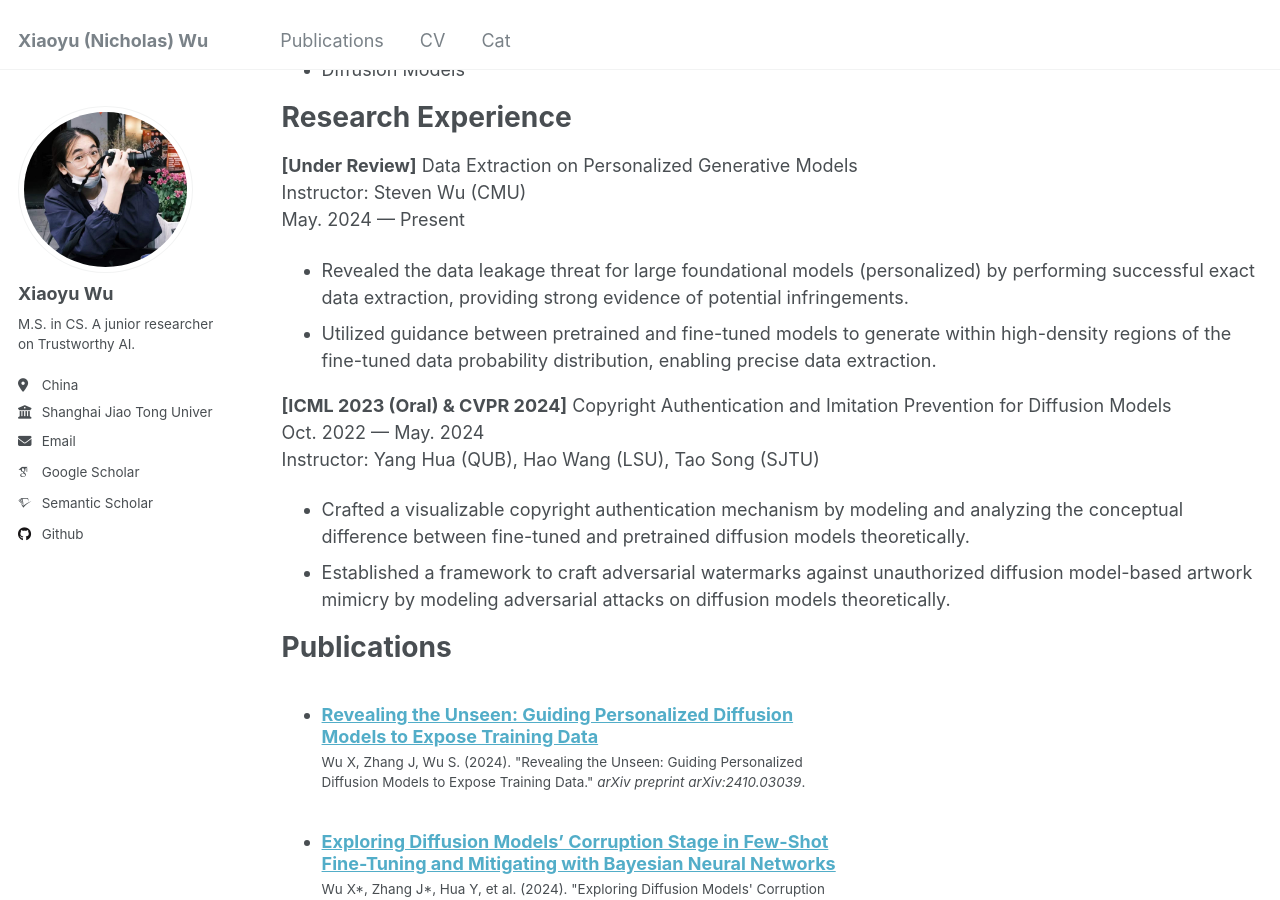
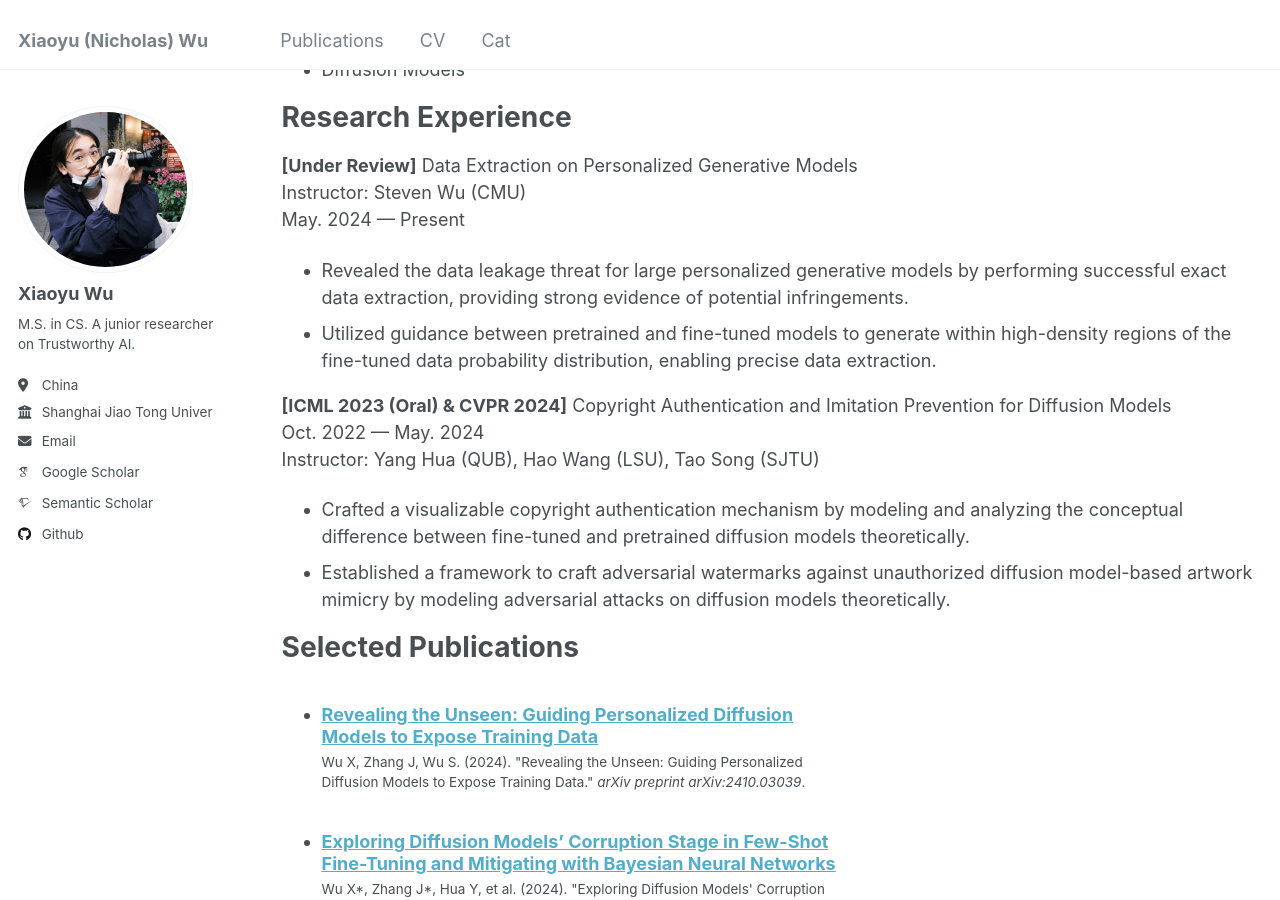
Before and after one commit to Nicholas0228/Nicholas0228.github.io, a Jekyll site: the page built from _pages/cv.md, in a window 1280 px wide and 900 px high, scrolled down 321 px. Built offline with Jekyll 4.4.1, drawn with Linux system fonts in a browser that asks for light colours; some web fonts are replaced.

Commit message:
fix typos

```diff
--- a/_pages/cv.md
+++ b/_pages/cv.md
@@ -28,7 +28,7 @@
 Instructor: Steven Wu (CMU)
 May. 2024 — Present
 
-- Revealed the data leakage threat for large foundational models (personalized) by performing successful exact data extraction, providing strong evidence of potential infringements.
+- Revealed the data leakage threat for large personalized generative models  by performing successful exact data extraction, providing strong evidence of potential infringements.
 - Utilized guidance between pretrained and fine-tuned models to generate within high-density regions of the fine-tuned data probability distribution, enabling precise data extraction.
 
 **[ICML 2023 (Oral) & CVPR 2024]** Copyright Authentication and Imitation Prevention for Diffusion Models
@@ -39,7 +39,7 @@
 - Established a framework to craft adversarial watermarks against unauthorized diffusion model-based artwork mimicry by modeling adversarial attacks on diffusion models theoretically.
 
 
-# Publications
+# Selected Publications
 
 <ul>{% for post in site.publications reversed %}
     {% include archive-single-cv.html %}
```
